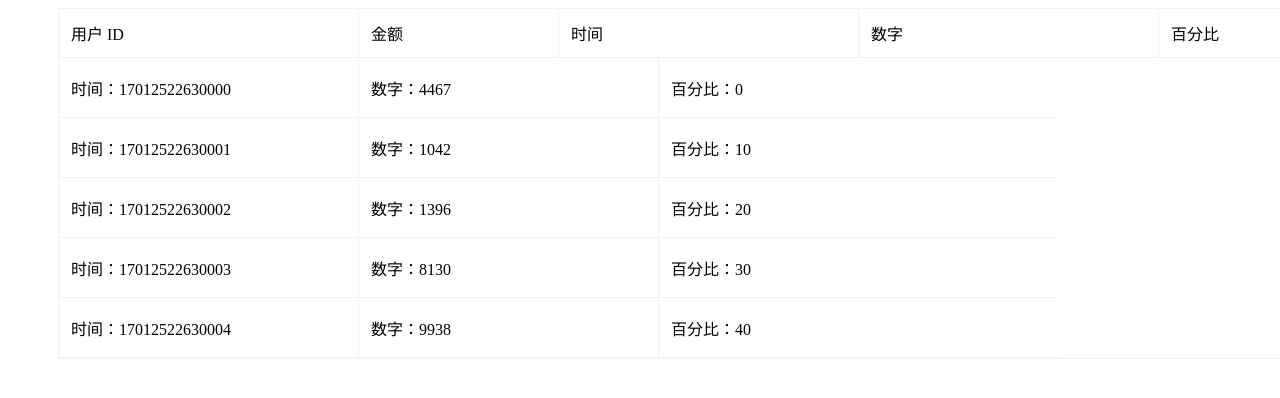
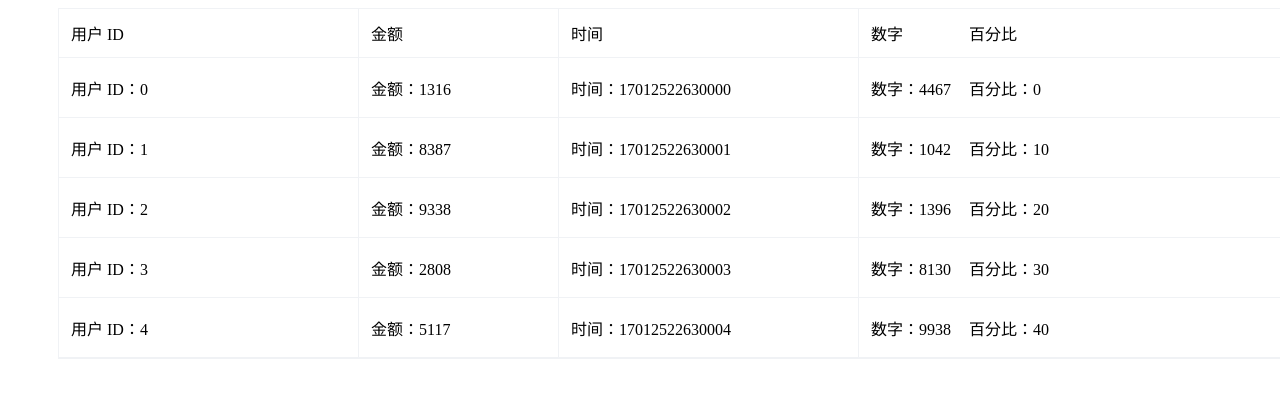
Before and after one commit to xzd-inc/MTable, a React (Vite) app: page / in a window 1280 px wide. Shown: the top 398 px of the page. Built offline with nearby package versions, Linux system fonts and the light colour scheme.

Commit message:
feat: 支持左右锁列

```diff
--- a/src/mux-simple-table/docs/0-basic.tsx
+++ b/src/mux-simple-table/docs/0-basic.tsx
@@ -18,7 +18,7 @@ export default ({ lock }) => {
     { title: '金额', dataIndex: 'money', width: 200, lock },
     { title: '时间', dataIndex: 'time', width: 300 },
     { title: '数字', dataIndex: 'number', width: 300 },
-    { title: '百分比', dataIndex: 'per', width: 400 },
+    { title: '百分比', dataIndex: 'per', width: 400, lock: 'right' },
   ]
 
   return (
--- a/src/mux-simple-table/index.tsx
+++ b/src/mux-simple-table/index.tsx
@@ -322,7 +322,7 @@ export default function MuxSimpleTable(props: IProps) {
                 )
               })
             }
-            {/* 不锁定的列 */}
+            {/* 不锁列 */}
             {
               xRenderList.map((v, i) => {
                 return (
@@ -379,8 +379,6 @@ export default function MuxSimpleTable(props: IProps) {
             style={{
               height: totalHeight,
               minWidth: totalWidth,
-              position: 'relative',
-              overflow: 'hidden',
             }}
           >
             <div
@@ -396,6 +394,26 @@ export default function MuxSimpleTable(props: IProps) {
                       className='mux-simple-table-body-row'
                       key={yStartIndex + i}
                     >
+                      {/* 左锁列 */}
+                      {
+                        leftLockColumns.map((k, j) => {
+                          return (
+                            <div
+                              className="mux-simple-table-body-cell"
+                              key={`${j}-${yStartIndex + i}`}
+                              style={{
+                                width: k.width,
+                                flexGrow,
+                                position: 'sticky',
+                                left: -translateX + sizes.leftLock[j]?.leftOffset || 0,
+                              }}
+                            >
+                              {get(v, k.dataIndex)}
+                            </div>
+                          )
+                        })
+                      }
+                      {/* 不锁列 */}
                       {
                         xRenderList.map((k, j) => {
                           return (
@@ -406,6 +424,25 @@ export default function MuxSimpleTable(props: IProps) {
                                 flexGrow: totalWidth < innerWidth ? 1 : 0,
                               }}
                               key={`${xStartIndex + j}-${yStartIndex + i}`}
+                            >
+                              {get(v, k.dataIndex)}
+                            </div>
+                          )
+                        })
+                      }
+                      {/* 右锁列 */}
+                      {
+                        rightLockColumns.map((k, j) => {
+                          return (
+                            <div
+                              className="mux-simple-table-body-cell"
+                              key={`${j}-${yStartIndex + i}`}
+                              style={{
+                                width: k.width,
+                                flexGrow,
+                                position: 'sticky',
+                                right: translateX + sizes.rightLock[j]?.rightOffset || 0,
+                              }}
                             >
                               {get(v, k.dataIndex)}
                             </div>
```
